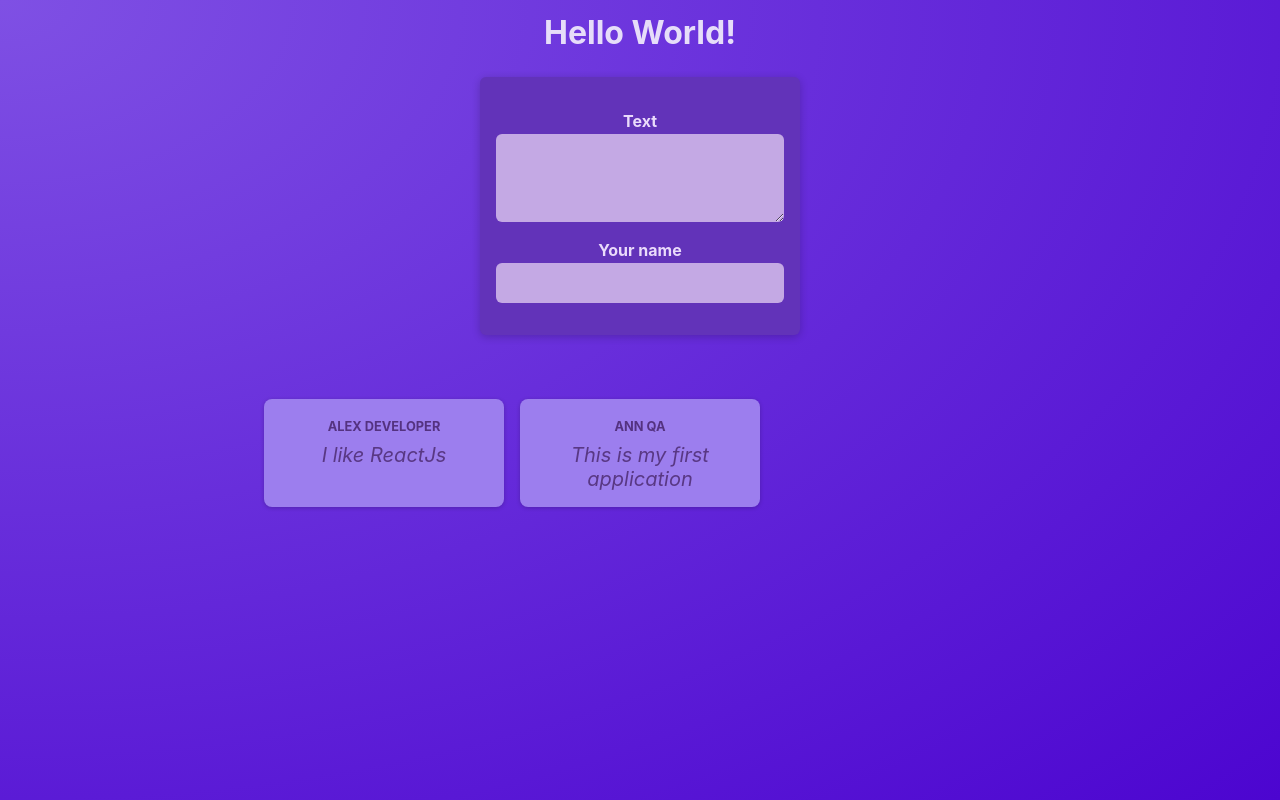
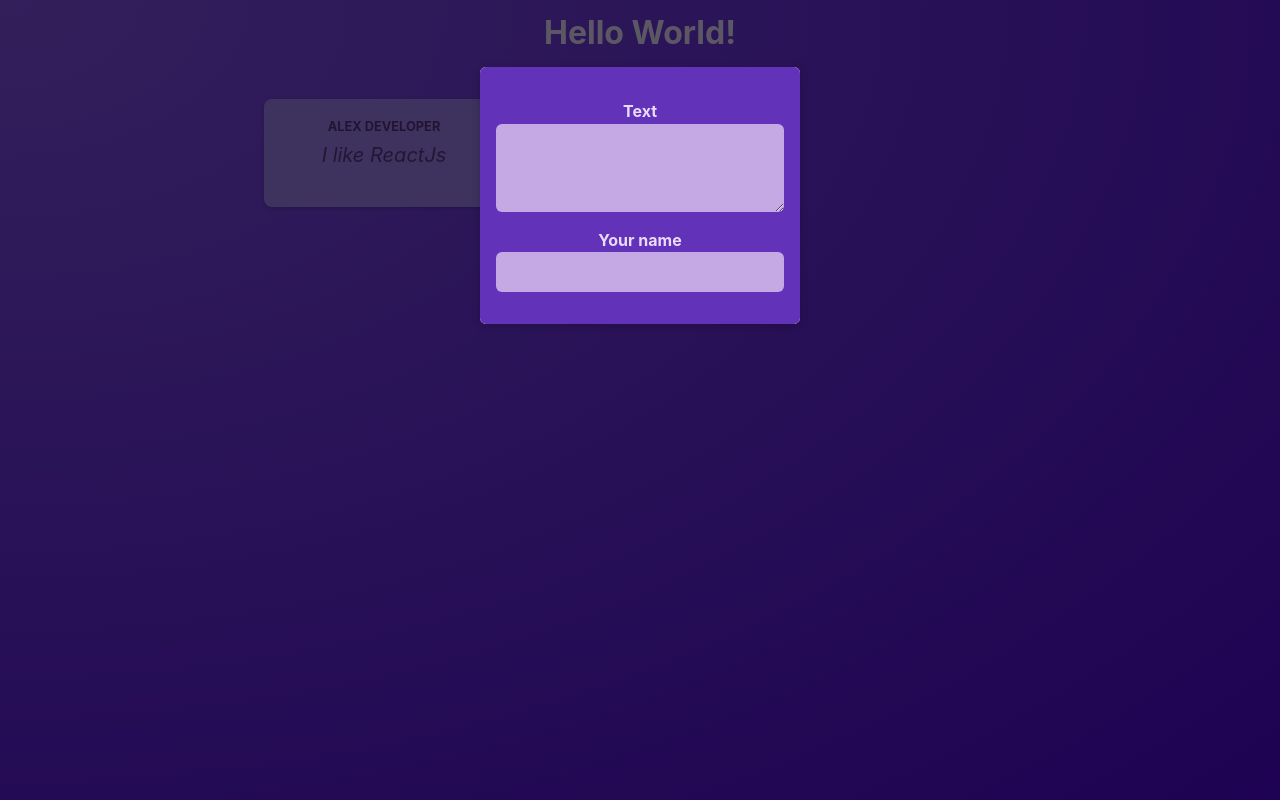
Before and after one commit to shinoby85/nextjs-udemy, a React (Vite) app: page / in a window 1280 px wide. Built offline with nearby package versions, Linux system fonts and the light colour scheme.

Commit message:
Add modal

```diff
--- /dev/null
+++ b/src/components/Modal.jsx
@@ -0,0 +1,12 @@
+import styles from './Modal.module.css';
+
+function Modal({onClose, children}) {
+    return <>
+        <div className={styles.backdrop} onClick={onClose}/>
+        <dialog open className={styles.modal}>
+            {children}
+        </dialog>
+    </>
+}
+
+export default Modal;
--- /dev/null
+++ b/src/components/Modal.module.css
@@ -0,0 +1,18 @@
+.backdrop {
+    position: fixed;
+    top: 0;
+    left: 0;
+    width: 100%;
+    height: 100vh;
+    background-color: rgba(0, 0, 0, 0.6);
+    z-index: 1;
+}
+
+.modal {
+    border: none;
+    border-radius: 6px;
+    box-shadow: 0 2px 8px rgba(0, 0, 0, 0.2);
+    padding: 0;
+    overflow: hidden;
+    z-index: 1;
+}
--- a/src/components/NewPost.module.css
+++ b/src/components/NewPost.module.css
@@ -2,9 +2,6 @@
     background-color: #6233b9;
     padding: 1rem;
     width: 20rem;
-    margin: 2rem auto;
-    border-radius: 6px;
-    box-shadow: 0 2px 8px rgba(0, 0, 0, 0.2);
 }
 
 .form label {
--- a/src/components/PostsList.jsx
+++ b/src/components/PostsList.jsx
@@ -1,14 +1,31 @@
 import Post from "./Post.jsx";
 import styles from "./PostsList.module.css"
 import NewPost from "./NewPost.jsx";
-import {useState} from "react";
+import {useEffect, useState} from "react";
+import Modal from "./Modal.jsx";
 
 function PostsList({users, onBodyChange}) {
     const [userPost, setUserPost] = useState(null);
+    const [showModal, setShowModal] = useState(true);
+
+    function hideModalHandler() {
+        setShowModal(false);
+    }
+
+    useEffect(() => {
+        setShowModal(true);
+    }, [userPost]);
 
     return (
         <>
-            <NewPost userPost={userPost} onBodyChange={valueChange => onBodyChange(userPost.id, valueChange)}/>
+            {showModal && (
+                <Modal onClose={hideModalHandler}>
+                    <NewPost
+                        userPost={userPost}
+                        onBodyChange={valueChange => onBodyChange(userPost.id, valueChange)}
+                    />
+                </Modal>
+            )}
             <ul className={styles.posts}>
                 {users.map(user => <Post key={user.id} user={user} setUserPost={setUserPost}/>)}
             </ul>
```
